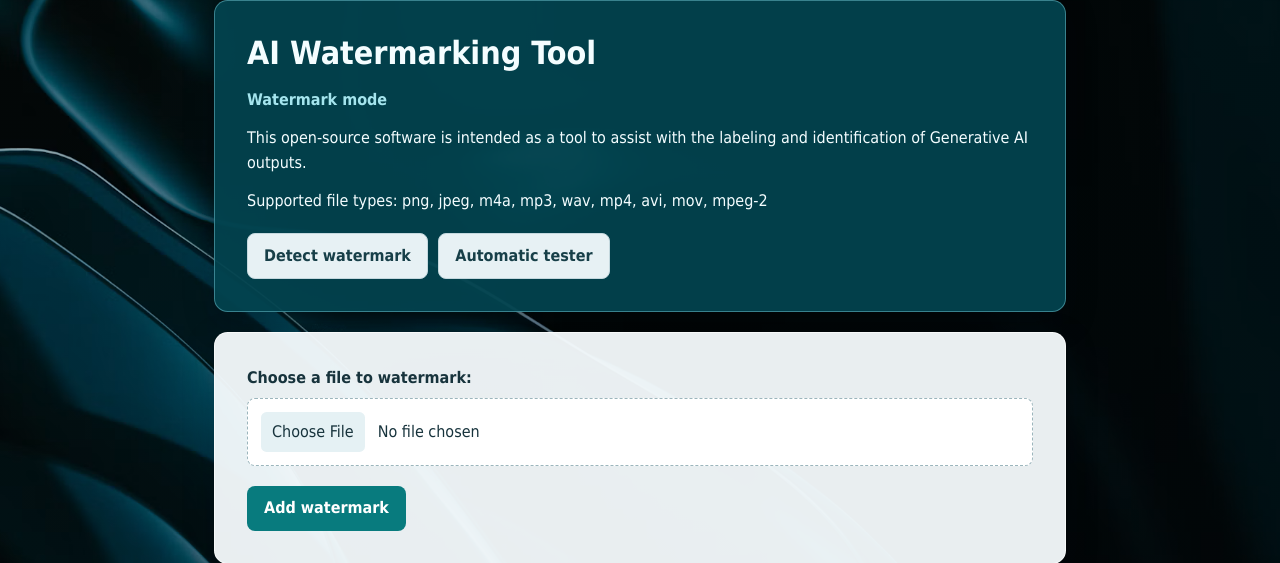
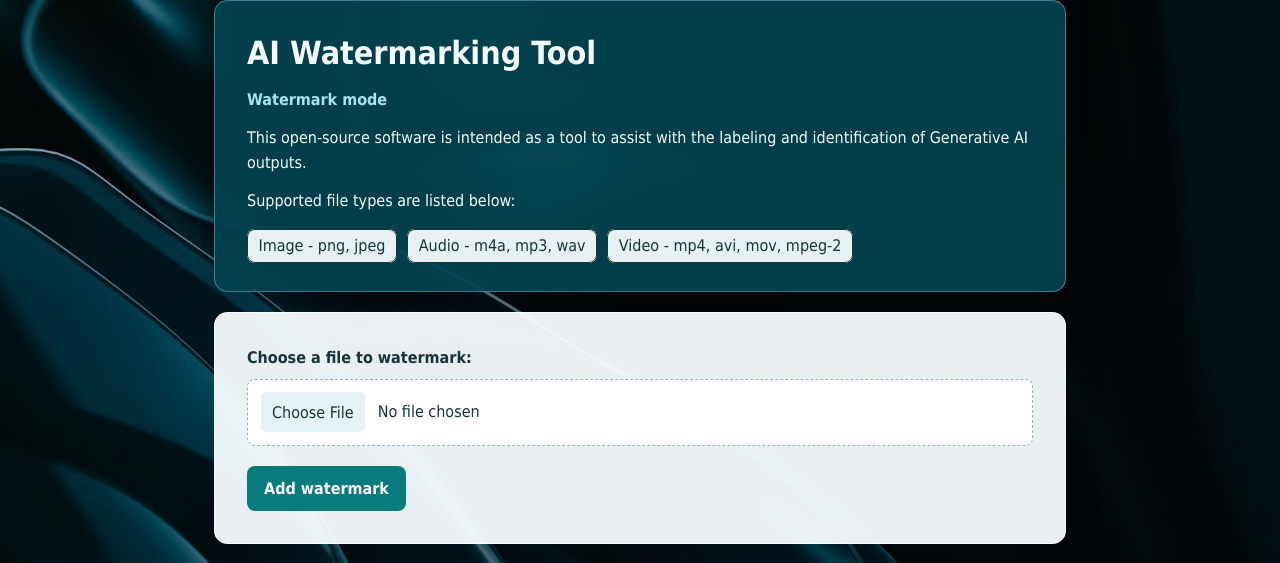
Before and after one commit to LVilleg/ece-30861, a Flask app: page /insert in a window 1280 px wide. Shown: the part 115-678 px from the top of the page. Run offline with Flask 3, Linux system fonts and the light colour scheme.

Commit message:
Update supported file types display in insert.html

```diff
--- a/Version_0.3/templates/insert.html
+++ b/Version_0.3/templates/insert.html
@@ -5,10 +5,11 @@
     <h2>AI Watermarking Tool</h2>
     <p class="mode-label">Watermark mode</p>
     <p>This open-source software is intended as a tool to assist with the labeling and identification of Generative AI outputs.</p>
-    <p>Supported file types: png, jpeg, m4a, mp3, wav, mp4, avi, mov, mpeg-2</p>
+    <p>Supported file types are listed below:</p>
     <div class="button-row">
-        <a href="{{ url_for('detection') }}" class="button button--secondary">Detect watermark</a>
-        <a href="{{ url_for('tester_mode') }}" class="button button--secondary">Automatic tester</a>
+        <a><span class="brand-mark-light">Image - png, jpeg</span></a>
+        <a><span class="brand-mark-light">Audio - m4a, mp3, wav</span></a>
+        <a><span class="brand-mark-light">Video - mp4, avi, mov, mpeg-2</span></a>
     </div>
 </section>
 <section class="panel">
```
